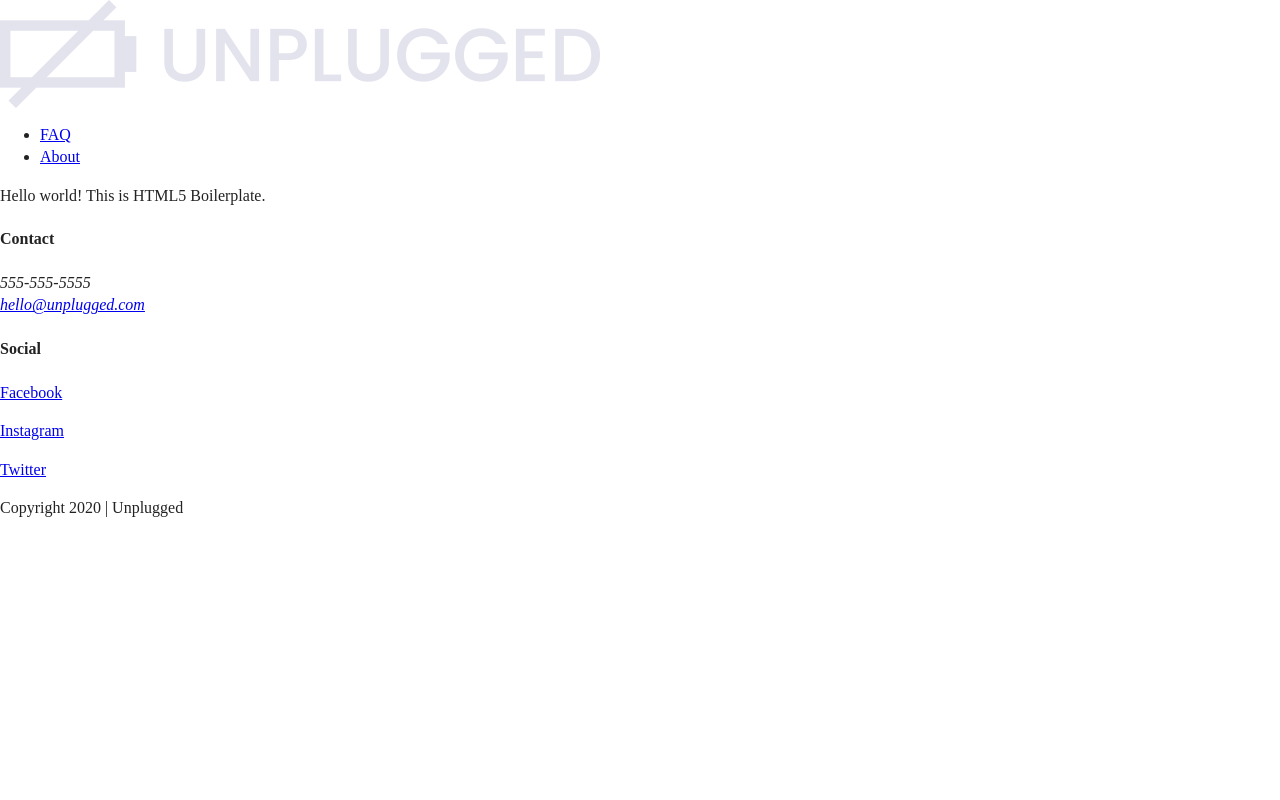
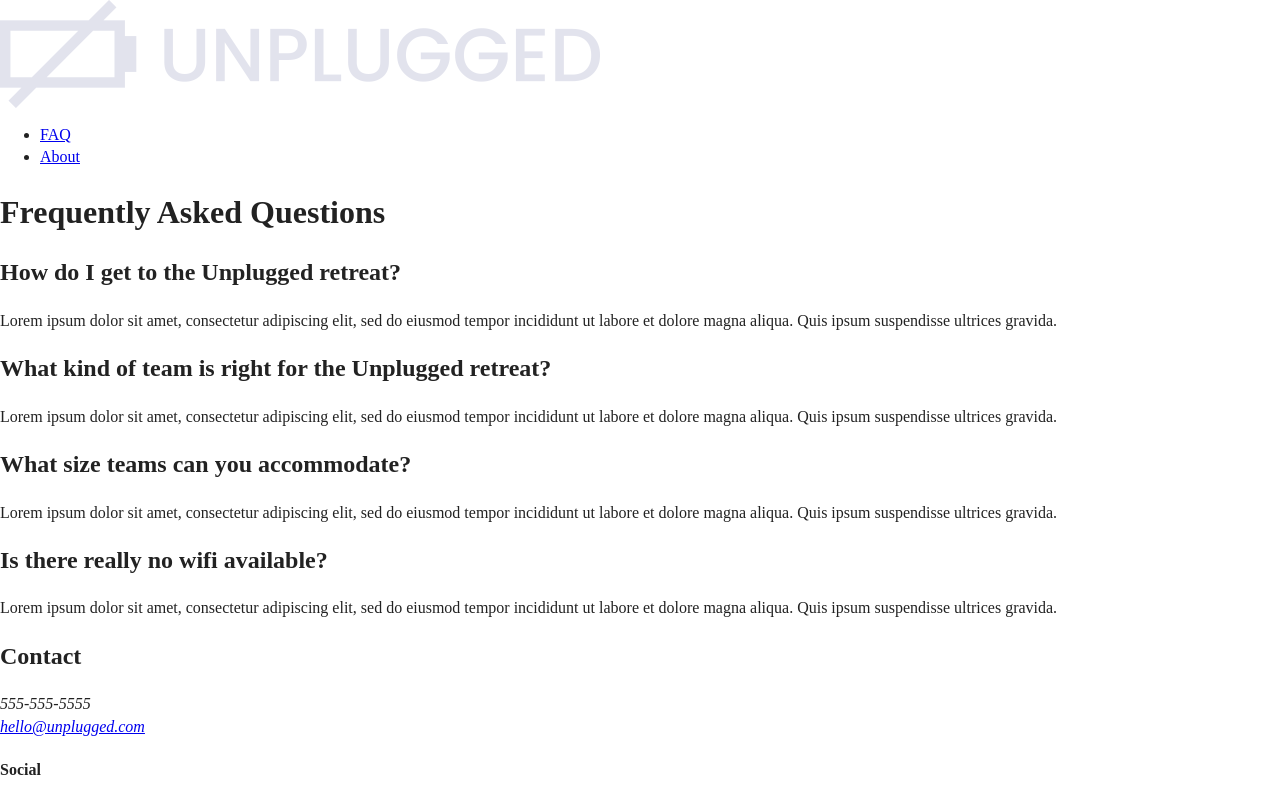
Before and after one commit to achristaldi/206-unplugged, a website: page faq/index.html in a window 1280 px wide. Shown: the top 800 px of the page. Drawn offline with Linux system fonts and the light colour scheme.

Commit message:
Coded faq page. Made corrections to about page

```diff
--- a/faq/index.html
+++ b/faq/index.html
@@ -38,8 +38,46 @@
 
   </header>
 
+  <main>
+
+    <section class="faq-section">
+      <div class="content-wrapper">
+        <div>
+          <h1>Frequently Asked Questions</h1>
+        </div>
+            <div class="faq-column">
+              <h2>How do I get to the Unplugged retreat?</h2>
+
+                <p>Lorem ipsum dolor sit amet, consectetur adipiscing elit, sed do eiusmod tempor incididunt ut labore et dolore magna aliqua. Quis ipsum suspendisse ultrices gravida.</p>
+
+            </div>
+
+            <div class="faq-column">
+              <h2>What kind of team is right for the Unplugged retreat?</h2>
+
+                <p>Lorem ipsum dolor sit amet, consectetur adipiscing elit, sed do eiusmod tempor incididunt ut labore et dolore magna aliqua. Quis ipsum suspendisse ultrices gravida.</p>
+            </div>
+
+            <div class="faq-column">
+              <h2>What size teams can you accommodate?</h2>
+
+                <p><p>Lorem ipsum dolor sit amet, consectetur adipiscing elit, sed do eiusmod tempor incididunt ut labore et dolore magna aliqua. Quis ipsum suspendisse ultrices gravida.</p>
+            </div>
+
+            <div class="faq-column">
+              <h2>Is there really no wifi available?</h2>
+
+                <p><p>Lorem ipsum dolor sit amet, consectetur adipiscing elit, sed do eiusmod tempor incididunt ut labore et dolore magna aliqua. Quis ipsum suspendisse ultrices gravida.</p>
+            </div>
+
+      </div>
+    </section>
+
+
+  </main>
+
   <!-- Add your site or application content here -->
-  <p>Hello world! This is HTML5 Boilerplate.</p>
+
   <script src="../js/vendor/modernizr-3.11.2.min.js"></script>
   <script src="../js/plugins.js"></script>
   <script src="../js/main.js"></script>
@@ -55,7 +93,7 @@
     <div class="content-wrapper">
       <div class="footer-content">
         <div class="contact">
-          <h4>Contact</h4>
+          <h2>Contact</h2>
           <address>
             <p>555-555-5555 <br>
             <a href="mailto:hello@unplugged.com">hello@unplugged.com</a></p>
```
Also changed, not shown: about/index.html (+6 -5 lines).
